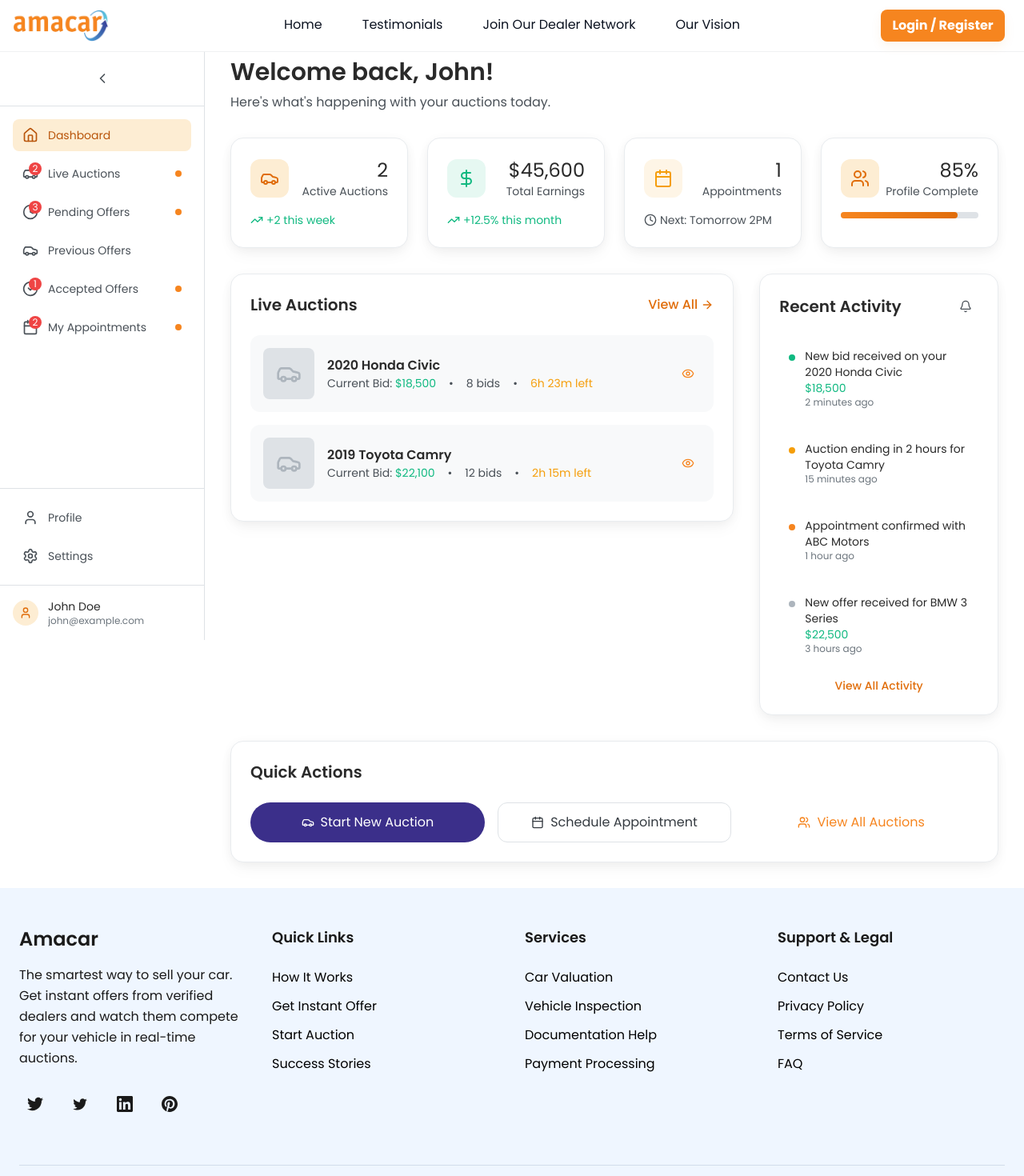
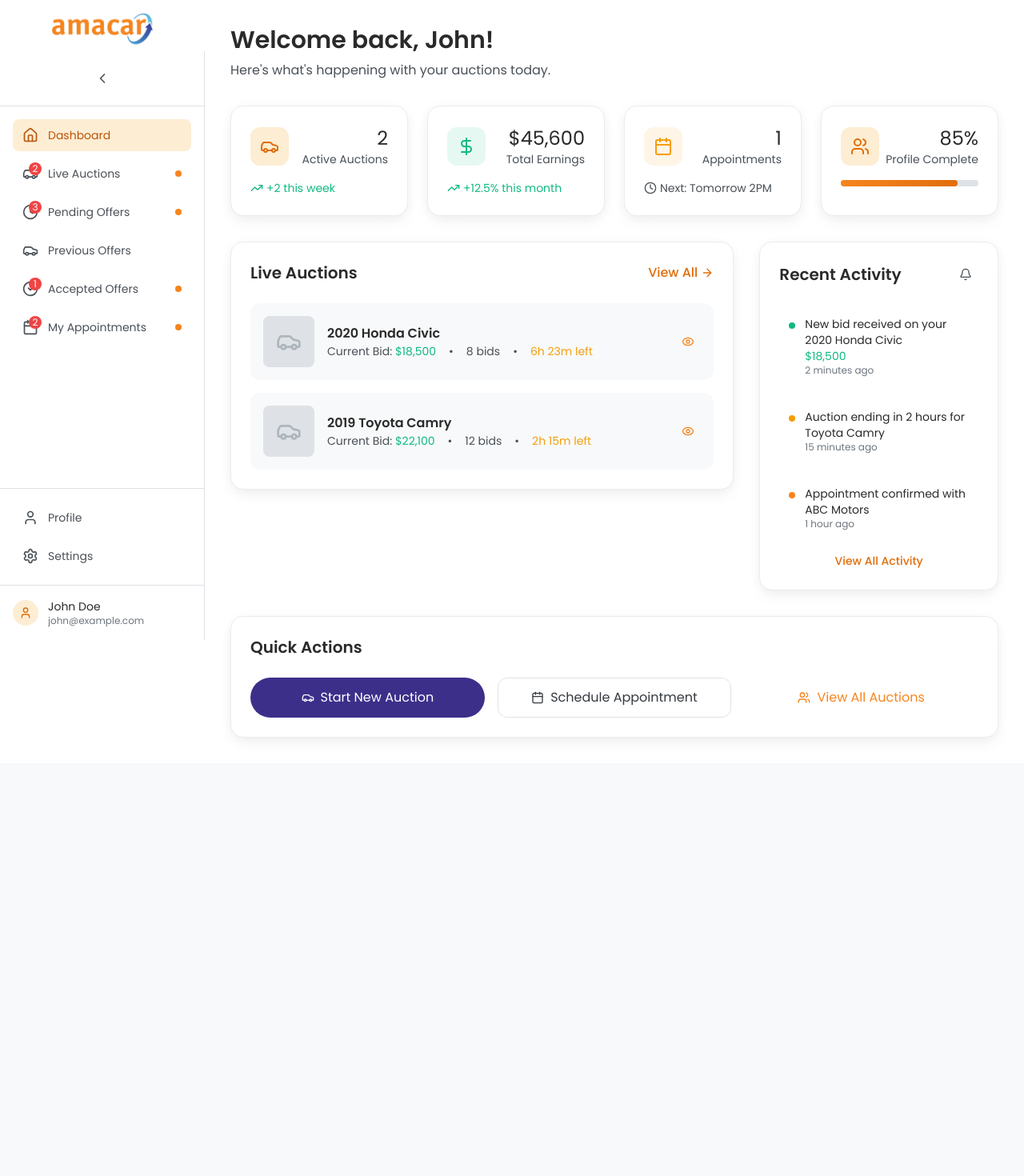
Before and after one commit to Ritesh-netzoptimize/amacar-revamped, a React (Vite) app: page /dashboard in a window 1280 px wide. Shown: the top 1470 px of the page at 80% size. After the commit the page ends 954 px from the top, so only its background shows below. Built offline with nearby package versions, Linux system fonts and the light colour scheme.

Commit message:
Fixed dashboard

```diff
--- a/src/App.jsx
+++ b/src/App.jsx
@@ -3,7 +3,7 @@ import Footer from './components/Layout/Footer/Footer.jsx'
 import './App.css'
 import { Toaster } from "react-hot-toast"
 import HomePage from './Pages/HomePage.jsx'
-import { Route, Router, Routes } from 'react-router-dom'
+import { Route, Router, Routes, useLocation } from 'react-router-dom'
 import AuctionPage from './Pages/AuctionPage.jsx'
 import DashboardLayout from './components/Layout/DashboardLayout/DashboardLayout.jsx'
 import Dashboard from './Pages/Dashboard.jsx'
@@ -18,6 +18,14 @@ import ExteriorPhotos from './Pages/ExteriorPhotos.jsx'
 import ReviewPage from './Pages/ReviewPage.jsx'
 
 function App() {
+  const location = useLocation()
+  const hideHeaderFooter = location.pathname.startsWith("/dashboard")
+    || location.pathname.startsWith("/auctions")
+    || location.pathname.startsWith("/pending-offers")
+    || location.pathname.startsWith("/offers")
+    || location.pathname.startsWith("/accepted")
+    || location.pathname.startsWith("/appointments")
+    || location.pathname.startsWith("/profile")
   return (
       <div className="min-h-screen bg-slate-50">
        <Toaster
@@ -50,7 +58,7 @@ function App() {
           }}
         />
 
-        <Header />
+        {!hideHeaderFooter && <Header />}
 
         <main className="pt-0 bg-white">
         <Routes>
@@ -98,7 +106,7 @@ function App() {
           </Routes>
         </main>
 
-        <Footer />
+        {!hideHeaderFooter && <Footer />}
       </div>
   )
 }
--- a/src/Pages/AcceptedOffersPage.jsx
+++ b/src/Pages/AcceptedOffersPage.jsx
@@ -58,7 +58,7 @@ const AcceptedOffersPage = () => {
   };
 
   return (
-    <div className="min-h-screen bg-gradient-hero p-8 md:mt-[2.5rem]">
+    <div className="min-h-screen bg-gradient-hero p-8 ">
       <div className="max-w-7xl mx-auto">
         <motion.div
           variants={containerVariants}
--- a/src/Pages/Dashboard.jsx
+++ b/src/Pages/Dashboard.jsx
@@ -34,14 +34,6 @@ const Dashboard = () => {
       message: 'Appointment confirmed with ABC Motors',
       time: '1 hour ago',
       appointmentId: 'APT-001',
-    },
-    {
-      id: 4,
-      type: 'offer',
-      message: 'New offer received for BMW 3 Series',
-      amount: 22500,
-      time: '3 hours ago',
-      auctionId: 'AUC-003',
     },
   ]);
 
@@ -88,7 +80,7 @@ const Dashboard = () => {
 
   return (
     <>
-    <div className="min-h-screen bg-gradient-hero p-8 md:mt-[2.5rem]">
+    <div className="min-h-screen bg-gradient-hero p-8 ">
       <div className="max-w-7xl mx-auto">
         <motion.div
           variants={containerVariants}
--- a/src/Pages/LiveAuctionsPage.jsx
+++ b/src/Pages/LiveAuctionsPage.jsx
@@ -85,7 +85,7 @@ const LiveAuctionsPage = () => {
   };
 
   return (
-    <div className="min-h-screen bg-gradient-hero p-8 md:mt-[2.5rem]">
+    <div className="min-h-screen bg-gradient-hero p-8 ">
       <div className="max-w-7xl mx-auto">
         <motion.div
           variants={containerVariants}
--- a/src/Pages/MyAppointments.jsx
+++ b/src/Pages/MyAppointments.jsx
@@ -68,7 +68,7 @@ const MyAppointments = () => {
   };
 
   return (
-    <div className="min-h-screen bg-gradient-hero p-8 md:mt-[2.5rem]">
+    <div className="min-h-screen bg-gradient-hero p-8 ">
       <div className="max-w-7xl mx-auto">
         <motion.div
           variants={containerVariants}
--- a/src/Pages/PendingOffersPage.jsx
+++ b/src/Pages/PendingOffersPage.jsx
@@ -124,7 +124,7 @@ const PendingOffersPage = () => {
   };
 
   return (
-    <div className="min-h-screen bg-gradient-hero p-8 md:mt-[2.5rem]">
+    <div className="min-h-screen bg-gradient-hero p-8 ">
       <div className="max-w-7xl mx-auto">
         <motion.div
           variants={containerVariants}
--- a/src/Pages/PreviousOffersPage.jsx
+++ b/src/Pages/PreviousOffersPage.jsx
@@ -54,7 +54,7 @@ const PreviousOffersPage = () => {
   };
 
   return (
-    <div className="min-h-screen bg-gradient-hero p-8 md:mt-[2.5rem]">
+    <div className="min-h-screen bg-gradient-hero p-8 ">
       <div className="max-w-7xl mx-auto">
         <motion.div
           variants={containerVariants}
--- a/src/components/Layout/DashboardLayout/DashboardLayout.jsx
+++ b/src/components/Layout/DashboardLayout/DashboardLayout.jsx
@@ -18,6 +18,7 @@ const DashboardLayout = ({ children }) => {
   return (
     <div className="min-h-screen bg-gradient-hero">
       {/* Mobile Header */}
+      <div className='lg:block py-[1rem] px-[4rem] fixed '><img className=' h-10 w-32' src="src\assets\original_logo.jpg" alt="logo" /></div>
       <div className="lg:hidden fixed top-0 left-0 right-0 z-50 bg-white border-b border-neutral-200">
         <div className="flex items-center justify-between p-4">
           <button
```
